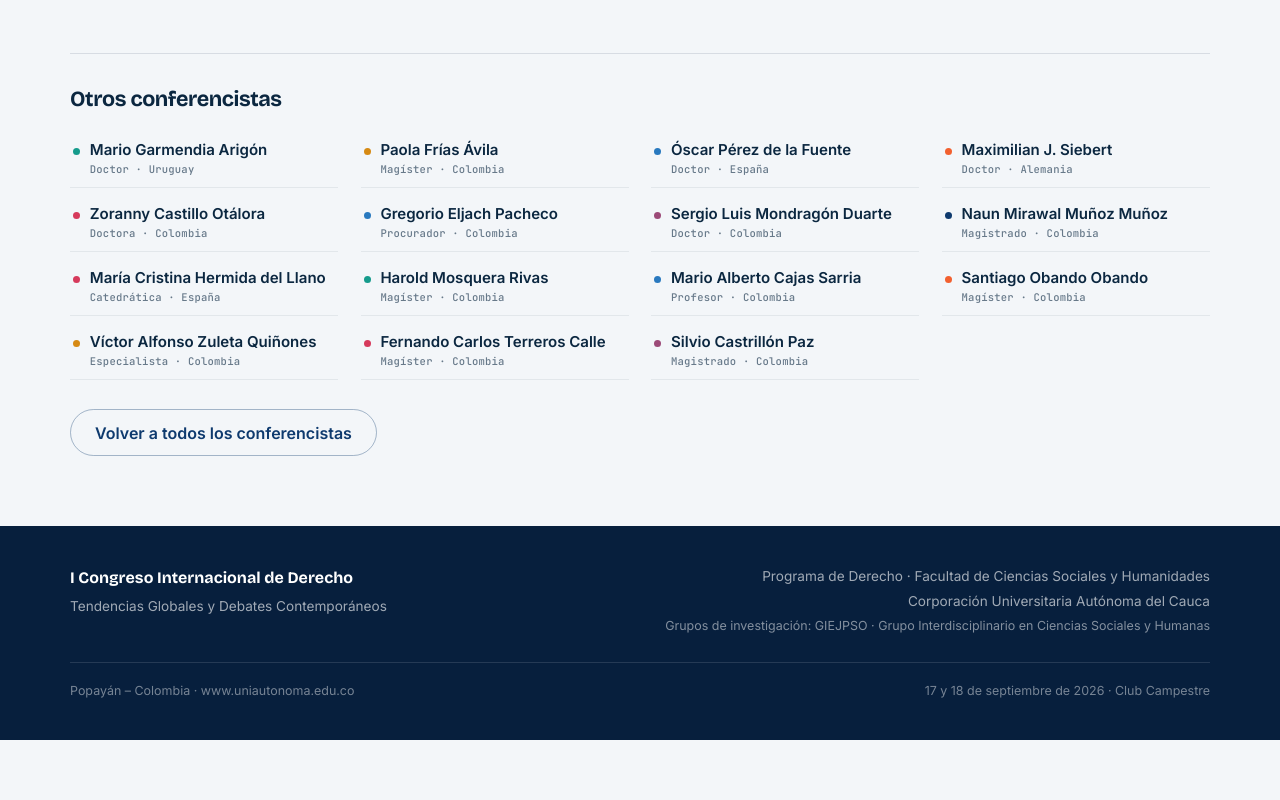
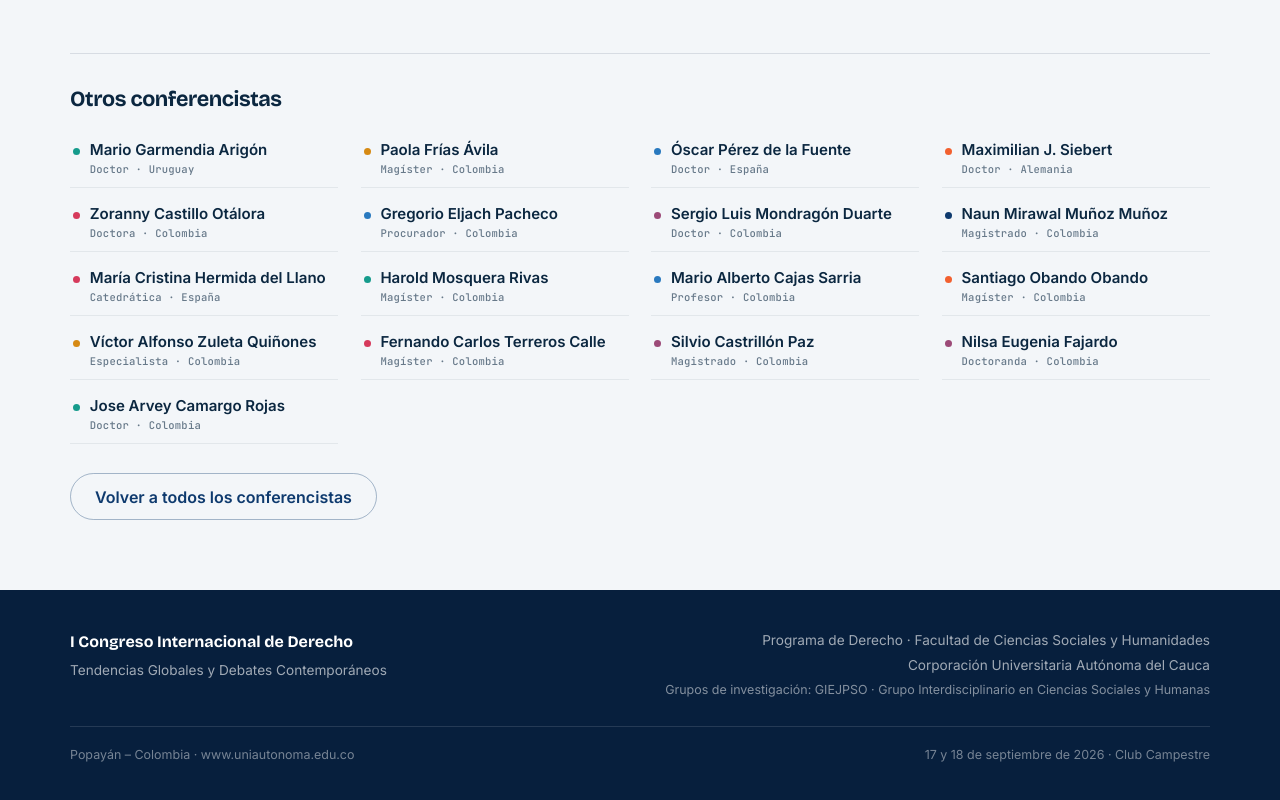
Before and after one commit to fabricasoftware-uac/congreso-derecho, a Next.js app: page /ponentes/catalina-del-pilar-cardozo in a window 1280 px wide. Shown: the part 597-1397 px from the top of the page. Before the commit the page ends 1337 px from the top, so only its background shows below. Built offline with nearby package versions, Linux system fonts and the light colour scheme; no server answers.

Commit message:
refactor: add new speakers Nilsa Eugenia Fajardo and Jose Arvey Camargo Rojas; update speaker count

```diff
--- a/app/components/SpeakerData.ts
+++ b/app/components/SpeakerData.ts
@@ -710,6 +710,90 @@ export const speakers: Speaker[] = [
     photo: "/Silvio-Castrillon-Paz.webp",
     bio: "Abogado, especialista en Derecho Penal, Criminología y Derecho Constitucional. Ha ejercido como juez, fiscal seccional, fiscal delegado ante tribunales superiores y magistrado de las salas penales de los tribunales superiores de Riohacha, Pasto y Popayán.",
   },
+  {
+    initials: "NF",
+    name: "Nilsa Eugenia Fajardo",
+    credential: "Doctoranda",
+    country: "Colombia",
+    institution: "Universidad Santiago de Cali",
+    talkTitle:
+      "El enfoque de género en las decisiones judiciales penales, desde la teoría reconstructivista-feminista del derecho",
+    gradientC1: "var(--plum)",
+    gradientC2: "var(--crimson)",
+    tagColor: "var(--plum)",
+    photo: "/Nilsa-Eugenia-Fajardo.png",
+    bio: "Abogada y docente investigadora con especialización en Ciencias penales y criminológicas, activista feminista, actualmente adelanta estudios de Doctorado en Derecho en la Universidad Santiago de Cali.",
+    cv: {
+      formacion: [
+        {
+          text: "Doctoranda en Derecho — Universidad Santiago de Cali (en curso)",
+        },
+        {
+          text: "Especialista en Ciencias Penales y Criminológicas",
+        },
+        { text: "Abogada" },
+      ],
+      docencia: [
+        { text: "Docente investigadora universitaria" },
+      ],
+      especialidades: [
+        {
+          text: "Decisiones judiciales penales con enfoque de género",
+        },
+        {
+          text: "Teoría reconstructivista-feminista del derecho",
+        },
+        { text: "Ciencias penales y criminológicas" },
+        { text: "Activismo feminista y derechos humanos" },
+      ],
+    },
+  },
+  {
+    initials: "JC",
+    name: "Jose Arvey Camargo Rojas",
+    credential: "Doctor",
+    country: "Colombia",
+    institution: "Universidad del Cauca",
+    talkTitle:
+      "La legitimidad democrática de la justicia constitucional en Colombia",
+    gradientC1: "var(--teal)",
+    gradientC2: "var(--navy)",
+    tagColor: "#159b8c",
+    photo: "/Jose-Arvey-Camargo-Rojas.png",
+    bio: "Profesor de la Universidad del Cauca. Abogado de la Universidad del Cauca, especialista en Contratación Estatal (Universidad Externado de Colombia) y en Justicia Constitucional y Tutela de los Derechos Fundamentales (Universidad de Pisa). Magíster en Derecho Público por la Universidad Externado de Colombia, maestro en Derecho Constitucional por el Centro de Estudios Políticos y Constitucionales de Madrid, y doctor con mención Cum Laude en Estado de Derecho y Gobernanza Global por la Universidad de Salamanca.",
+    cv: {
+      formacion: [
+        {
+          text: "Doctor con mención Cum Laude en Estado de Derecho y Gobernanza Global — Universidad de Salamanca",
+        },
+        {
+          text: "Maestro en Derecho Constitucional — Centro de Estudios Políticos y Constitucionales de Madrid",
+        },
+        {
+          text: "Magíster en Derecho Público — Universidad Externado de Colombia",
+        },
+        {
+          text: "Especialista en Justicia Constitucional y Tutela de los Derechos Fundamentales — Universidad de Pisa",
+        },
+        {
+          text: "Especialista en Contratación Estatal — Universidad Externado de Colombia",
+        },
+        { text: "Abogado — Universidad del Cauca" },
+      ],
+      docencia: [
+        { text: "Profesor — Universidad del Cauca" },
+      ],
+      especialidades: [
+        {
+          text: "Justicia constitucional y legitimidad democrática",
+        },
+        { text: "Estado de derecho y gobernanza global" },
+        { text: "Derecho público" },
+        { text: "Contratación estatal" },
+        { text: "Tutela de los derechos fundamentales" },
+      ],
+    },
+  },
 ];
 
 /**
--- a/app/components/SpeakersSection.tsx
+++ b/app/components/SpeakersSection.tsx
@@ -25,7 +25,7 @@ export default function SpeakersSection() {
         <div className="speakers-grid-v2">
           {speakers.map((speaker, i) => (
             <ScrollReveal
-              key={speaker.initials}
+              key={speaker.name}
               stagger={`${((i % 4) * 0.08).toFixed(2)}s`}
             >
               <SpeakerCard speaker={speaker} />
--- a/app/components/StatsSection.tsx
+++ b/app/components/StatsSection.tsx
@@ -12,7 +12,7 @@ export default function StatsSection() {
             <div className="stat-lab">líneas temáticas</div>
           </div>
           <div className="stat">
-            <div className="stat-num">+16</div>
+            <div className="stat-num">+18</div>
             <div className="stat-lab">ponentes confirmados</div>
           </div>
         </div>
```
Also changed, not shown: public/Jose-Arvey-Camargo-Rojas.png (added), public/Nilsa-Eugenia-Fajardo.png (added).
